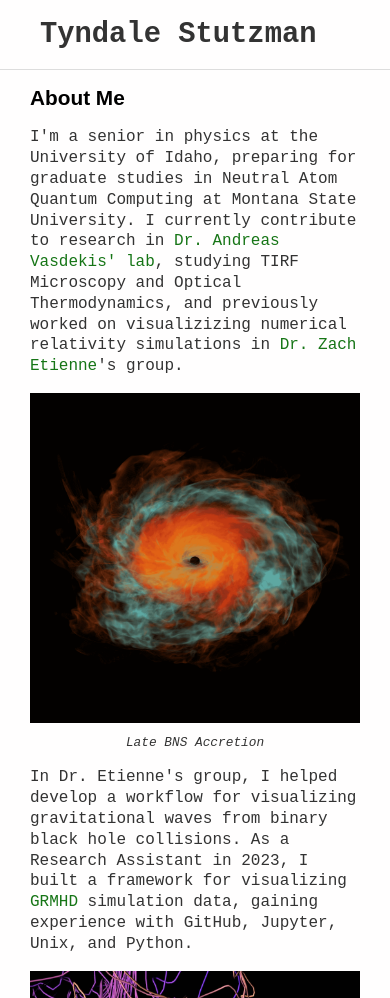
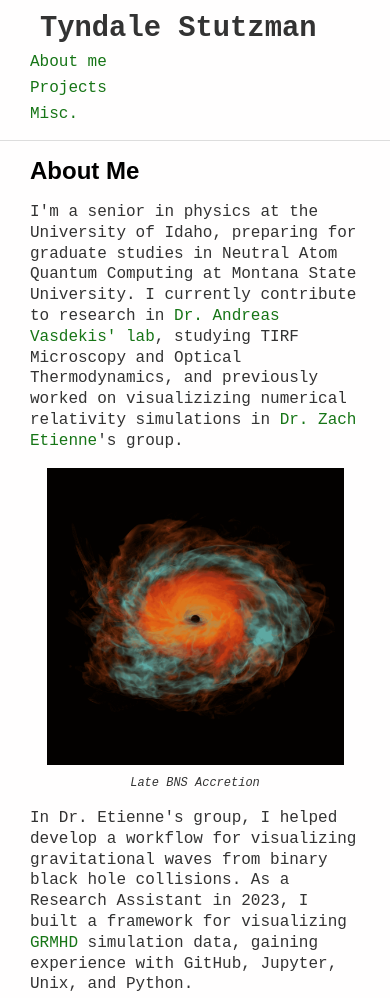
Before and after one commit to tyndalestutz/tyndalestutz.github.io, a plain HTML site: page index.html in a window 390 px wide. Shown: the top 998 px of the page. Drawn offline with Linux system fonts and the light colour scheme.

Commit message:
mobile 00 again

```diff
--- a/assets/style.css
+++ b/assets/style.css
@@ -31,14 +31,6 @@ header {
     align-items: center;
 }
 
-.menu-toggle {
-    display: none;
-    font-size: 2rem;
-    color: #167516;
-    padding-right: 20px;
-    cursor: pointer;
-}
-
 h1 {
     font-size: 2.4rem;
     font-family: 'Source Code Pro', monospace;
@@ -51,7 +43,6 @@ nav ul {
     list-style: none;
     padding: 0;
     margin: 0;
-    display: flex;
 }
 
 nav ul li {
@@ -92,8 +83,6 @@ hr.divider {
     margin: 0 auto;
     padding: 0 20px;
     text-align: left;
-    overflow-wrap: break-word;
-    word-wrap: break-word;
 }
 
 h2 {
@@ -258,54 +247,83 @@ img {
     object-fit: contain;
 }
 
-/* MOBILE OPTIMIZATION */
-@media screen and (max-width: 768px) {
-    .menu-toggle {
-        display: inline;
-    }
-
-    nav ul {
-        display: none;
-        flex-direction: column;
-        align-items: flex-start;
-        padding-left: 20px;
-        margin-top: 10px;
-    }
-
-    nav ul.active {
-        display: flex;
-    }
-
-    .image-container,
-    .profile-photo,
-    .gif,
-    .image-pair,
-    .right-justify {
-        float: none;
-        width: 100% !important;
-        margin: 10px 0 !important;
-        text-align: center;
-    }
-
-    .content {
+/* === Mobile Optimization === */
+@media (max-width: 768px) {
+    body {
         font-size: 1rem;
         padding: 0 10px;
+        text-align: left;
     }
 
     h1 {
         font-size: 1.8rem;
+        padding-left: 10px;
+        text-align: center;
     }
 
-    h2 {
-        font-size: 1.3rem;
+    .container,
+    .content {
+        padding: 0 10px;
     }
 
-    .math-display {
-        overflow-x: auto;
-        font-size: 0.95rem;
+    header {
+        flex-direction: column;
+        align-items: flex-start;
+        padding: 10px;
+    }
+
+    nav ul li {
+        display: block;
+        margin: 5px 0;
+    }
+
+    nav ul li::after {
+        content: "";
+    }
+
+    .profile-photo,
+    .image-container,
+    .right-justify {
+        float: none;
+        width: 100%;
+        margin: 15px 0;
+        text-align: center;
+    }
+
+    .right-justify img,
+    .profile-photo,
+    .image-container img {
+        max-width: 90%;
+        height: auto;
+    }
+
+    .image-container {
+        text-align: center;
+    }
+
+    .image-title {
+        font-size: 0.75rem;
+    }
+
+    .image-pair {
+        flex-direction: column;
+        gap: 10px;
     }
 
     .side-by-side-image {
         max-width: 100%;
     }
+
+    .gif {
+        width: 90%;
+    }
+
+    footer {
+        font-size: 0.8rem;
+        text-align: center;
+    }
+
+    footer small {
+        font-size: 0.7rem;
+    }
 }
```
